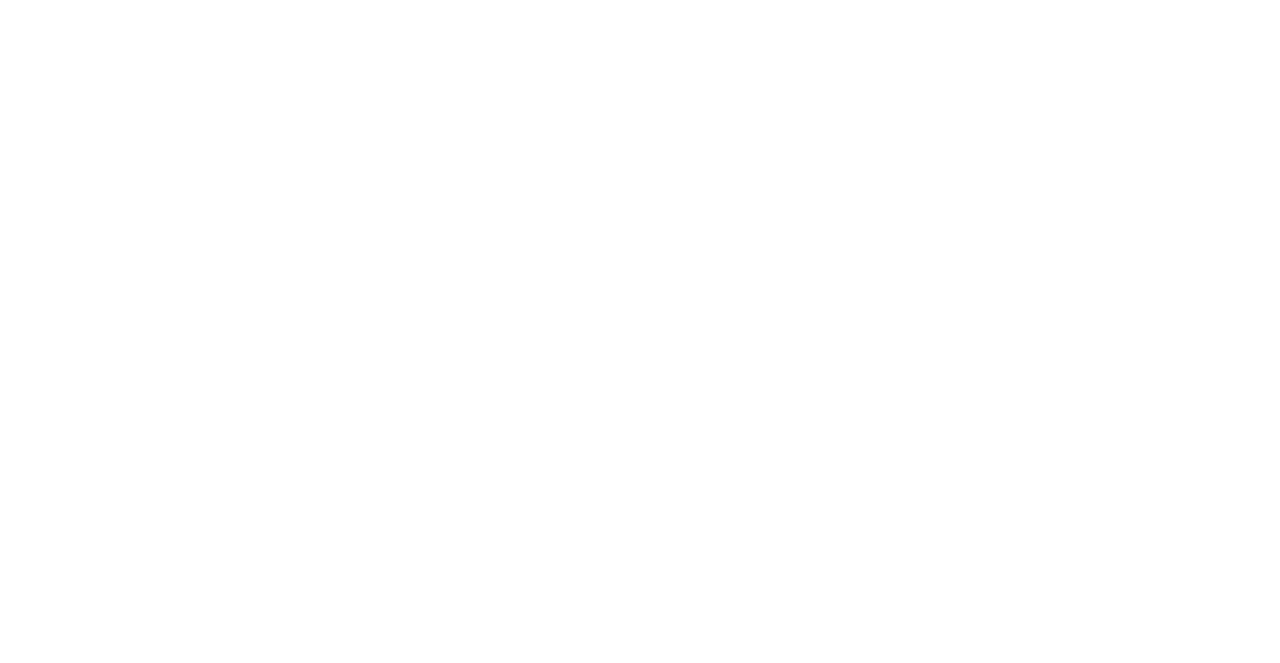
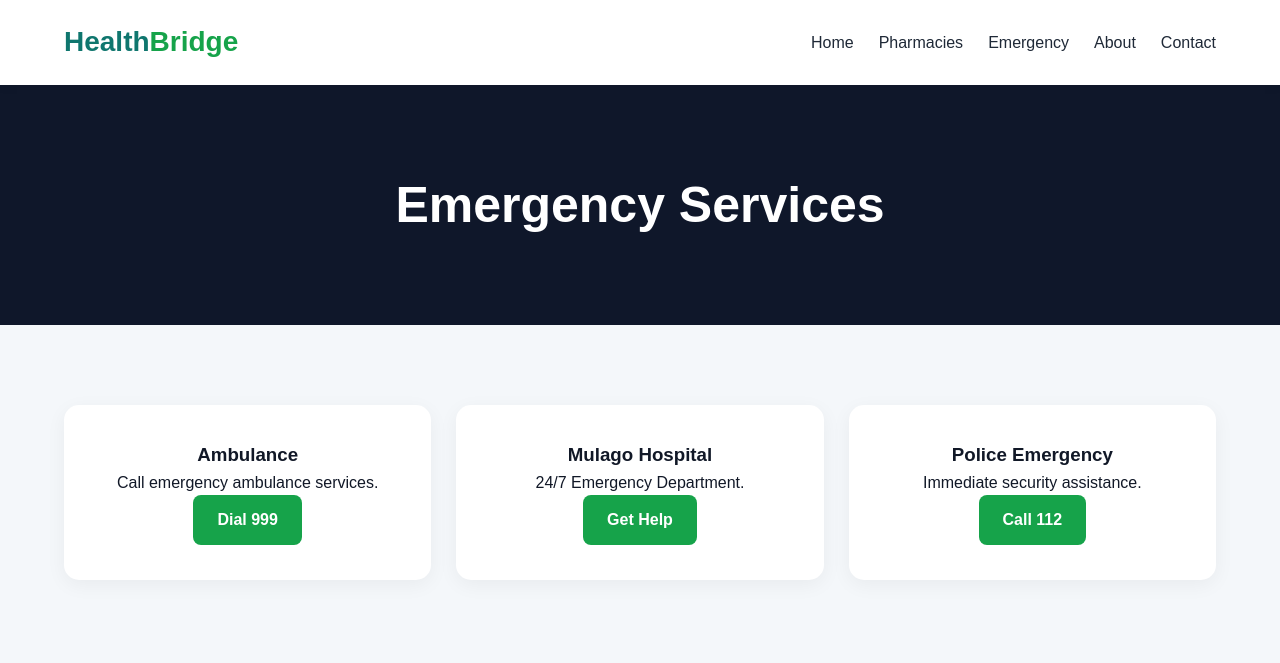
Before and after one commit to Swabra5/HealthBridge, a plain HTML site: page emergency.html in a window 1280 px wide. Drawn offline with Linux system fonts and the light colour scheme.

Commit message:
Added HTML content in emergency and about HTML

```diff
--- a/about.html
+++ b/about.html
@@ -0,0 +1,52 @@
+<!DOCTYPE html>
+<html lang="en">
+<head>
+  <meta charset="UTF-8">
+  <meta name="viewport" content="width=device-width, initial-scale=1.0">
+  <title>About HealthBridge</title>
+  <link rel="stylesheet" href="css/style.css">
+</head>
+<body>
+
+<header>
+  <div class="container nav-container">
+    <div class="logo">Health<span>Bridge</span></div>
+  <nav>
+      <ul>
+        <li><a href="index.html">Home</a></li>
+        <li><a href="pharmacies.html">Pharmacies</a></li>
+        <li><a href="emergency.html">Emergency</a></li>
+        <li><a href="about.html">About</a></li>
+        <li><a href="contact.html">Contact</a></li>
+      </ul>
+    </nav>
+  </div>
+</header>
+<section class="page-header">
+  <div class="container">
+    <h1>About Us</h1>
+  </div>
+</section>
+
+<section class="features">
+  <div class="container">
+
+    <div class="card">
+      <h3>Our Mission</h3>
+      <p>
+        To improve healthcare accessibility across Uganda through digital solutions.
+      </p>
+    </div>
+
+    <div class="card">
+      <h3>Our Vision</h3>
+      <p>
+        To become Uganda’s leading healthcare access platform.
+      </p>
+    </div>
+
+  </div>
+</section>
+
+</body>
+</html>
--- a/emergency.html
+++ b/emergency.html
@@ -0,0 +1,57 @@
+<!DOCTYPE html>
+<html lang="en">
+<head>
+  <meta charset="UTF-8">
+  <meta name="viewport" content="width=device-width, initial-scale=1.0">
+  <title>Emergency Services</title>
+  <link rel="stylesheet" href="css/style.css">
+</head>
+<body>
+
+<header>
+  <div class="container nav-container">
+    <div class="logo">Health<span>Bridge</span></div>
+
+  <nav>
+      <ul>
+        <li><a href="index.html">Home</a></li>
+        <li><a href="pharmacies.html">Pharmacies</a></li>
+        <li><a href="emergency.html">Emergency</a></li>
+        <li><a href="about.html">About</a></li>
+        <li><a href="contact.html">Contact</a></li>
+      </ul>
+    </nav>
+  </div>
+</header>
+<section class="page-header">
+  <div class="container">
+    <h1>Emergency Services</h1>
+  </div>
+</section>
+
+<section class="features">
+  <div class="container feature-grid">
+
+    <div class="card">
+      <h3>Ambulance</h3>
+      <p>Call emergency ambulance services.</p>
+      <a href="#" class="btn">Dial 999</a>
+    </div>
+
+    <div class="card">
+      <h3>Mulago Hospital</h3>
+      <p>24/7 Emergency Department.</p>
+      <a href="#" class="btn">Get Help</a>
+    </div>
+
+    <div class="card">
+      <h3>Police Emergency</h3>
+      <p>Immediate security assistance.</p>
+      <a href="#" class="btn">Call 112</a>
+    </div>
+
+  </div>
+</section>
+
+</body>
+</html>
```
Also changed, not shown: contact.html (+9 -1 lines), pharmacies.html (+1 -1 lines).
